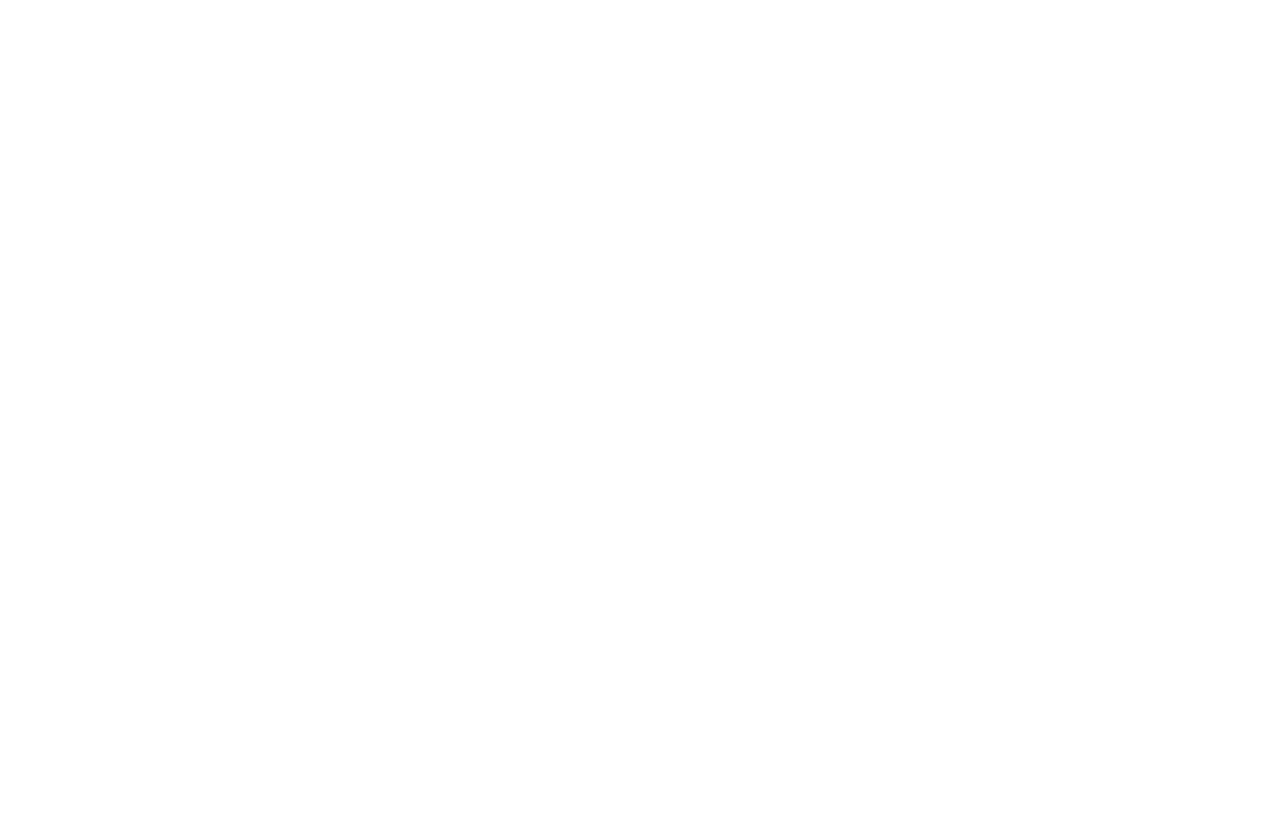
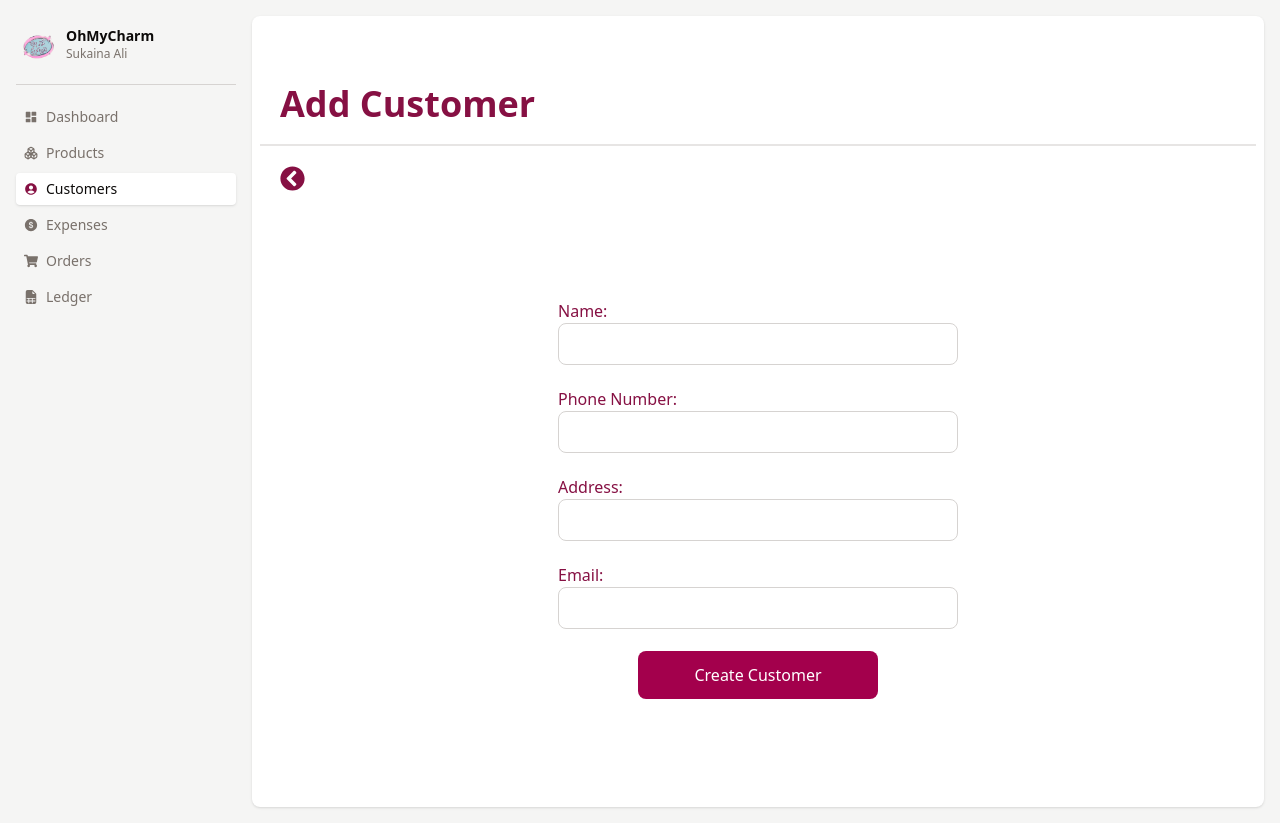
Before and after one commit to zainanis/ohmycharm-ledger, a React (Vite) app in the folder frontend/: page /customers/add in a window 1280 px wide. Before the commit this address had no page. Before the commit the page ends 800 px from the top, so only its background shows below. Built offline with nearby package versions, Linux system fonts and the light colour scheme.

Commit message:
created add customer page

```diff
--- a/frontend/src/App.jsx
+++ b/frontend/src/App.jsx
@@ -7,6 +7,7 @@
 import Orders from "./pages/Orders";
 import Ledger from "./pages/Ledger";
 import { Createproduct } from "./components/Products/createproduct";
+import { Createcustomer } from "./components/Customers/createcustomer";
 
 function App() {
   return (
@@ -18,6 +19,8 @@
           <Route path="products/:id" element={<Createproduct />} />
           <Route path="products/add" element={<Createproduct />} />
           <Route path="customers" element={<Customers />} />
+          <Route path="customers/add" element={<Createcustomer />} />
+
           <Route path="expenses" element={<Expenses />} />
           <Route path="orders" element={<Orders />} />
           <Route path="ledger" element={<Ledger />} />
--- /dev/null
+++ b/frontend/src/components/Customers/createcustomer.jsx
@@ -0,0 +1,112 @@
+import { useState, useEffect } from "react";
+import axios from "axios";
+import { NavLink, useNavigate } from "react-router";
+import { FaChevronCircleLeft } from "react-icons/fa";
+import { useParams } from "react-router";
+
+export const Createcustomer = () => {
+  const { id } = useParams();
+  const [customer, setCustomer] = useState({});
+  const [loading, setLoading] = useState(false);
+  const [name, setName] = useState("");
+  const [address, setAddress] = useState("");
+  const [phonenumber, setPhonenumber] = useState();
+  const [email, setEmail] = useState("");
+
+  const navigate = useNavigate();
+
+  const handleSubmit = (e) => {
+    e.preventDefault();
+
+    const newCustomer = {
+      name,
+      phoneNumber: parseFloat(phonenumber),
+      address,
+      email,
+    };
+    console.log(newCustomer);
+    const request = axios.post(
+      "http://localhost:5001/api/customers",
+      newCustomer
+    );
+
+    request
+      .then((res) => {
+        console.log("Customer Created Successfully.");
+        navigate("/customers", { replace: true });
+      })
+      .catch((error) => {
+        console.log(error.response);
+      });
+  };
+
+  return (
+    <div className=" bg-white rounded-lg shadow flex  flex-col  gap-2 p-2 ">
+      <div className="flex flex-col gap-5">
+        <div className="border-solid border-b-2 pt-15 px-5 border-stone-200 flex justify-between flex-wrap py-5">
+          <h1 className="font-bold text-4xl text-pink-900">Add Customer</h1>
+        </div>
+        <div className="pl-5">
+          <NavLink to="/customers">
+            <FaChevronCircleLeft size={25} className=" text-pink-900 " />
+          </NavLink>
+        </div>
+      </div>
+      <div className=" flex flex-col items-center justify-center  min-h-[75vh]">
+        <form
+          className=" flex flex-col justify-between min-h-100 w-100"
+          onSubmit={handleSubmit}
+        >
+          <div className="flex flex-col text-pink-900">
+            <label htmlFor="Name">Name:</label>
+            <input
+              className="border-1 border-stone-300 rounded-lg px-5 py-2"
+              type="text"
+              value={name}
+              onChange={(e) => setName(e.target.value)}
+            />
+          </div>
+          <div className="flex flex-col text-pink-900">
+            <label htmlFor="Price">Phone Number:</label>
+            <input
+              className="border-1 border-stone-300 rounded-lg px-5 py-2"
+              type="number"
+              value={phonenumber}
+              onChange={(e) => setPhonenumber(e.target.value)}
+            />
+          </div>
+          <div className="flex flex-col text-pink-900">
+            <label htmlFor="Description">Address:</label>
+            <input
+              className="border-1 border-stone-300 rounded-lg px-5 py-2"
+              type="text"
+              value={address}
+              onChange={(e) => setAddress(e.target.value)}
+            />
+          </div>
+
+          <div className="flex flex-col text-pink-900">
+            <label htmlFor="Description">Email:</label>
+            <input
+              className="border-1 border-stone-300 rounded-lg px-5 py-2"
+              type="text"
+              value={email}
+              onChange={(e) => setEmail(e.target.value)}
+            />
+          </div>
+
+          <div className="flex justify-center">
+            <button
+              className="rounded-lg w-60 py-3 bg-pink-800 hover:bg-pink-900 hover:shadow-lg text-white"
+              type="submit"
+            >
+              Create Customer
+            </button>
+          </div>
+        </form>
+      </div>
+    </div>
+  );
+};
+
+export default Createcustomer;
--- a/frontend/src/components/Products/Paginate.jsx
+++ b/frontend/src/components/Products/Paginate.jsx
@@ -12,7 +12,8 @@
   const itemsPerPage = 10;
 
   const filteredProducts = useMemo(() => {
-    if (selectedStatus === "All") return allProducts;
+    if (selectedStatus === "All" || selectedStatus == undefined)
+      return allProducts;
     return allProducts.filter((product) => product.status === selectedStatus);
   }, [selectedStatus, allProducts]);
 
--- a/frontend/src/pages/Customers.jsx
+++ b/frontend/src/pages/Customers.jsx
@@ -6,7 +6,6 @@
 
 const Customers = () => {
   const [allProducts, SetallProducts] = useState([]);
-  const [selectedStatus, setSelectedStatus] = useState("All");
   const [currentPage, setCurrentPage] = useState(1);
   const [search, setSearch] = useState("");
 
@@ -26,20 +25,15 @@
       });
   }, []);
 
-  const handleStatusChange = (e) => {
-    setSelectedStatus(e.target.value);
-    setCurrentPage(1);
-  };
-
   return (
     <div className=" bg-white rounded-lg shadow flex gap-2 p-2  flex-col justify-between ">
       <div className="flex flex-col gap-5">
         <div className="border-solid border-b-2 pt-15 px-5 border-stone-200 flex justify-between flex-wrap py-5">
-          <h1 className="font-bold text-4xl text-pink-900">Products</h1>
+          <h1 className="font-bold text-4xl text-pink-900">Customers</h1>
           <input
             type="text"
             className="border-1 border-solid border-stone-200 rounded-lg pr-20 py-2 pl-5"
-            placeholder="Search Products"
+            placeholder="Search Customers"
             value={search}
             onChange={(e) => setSearch(e.target.value)}
           />
@@ -51,25 +45,13 @@
             to="add"
           >
             <FaPlus />
-            Add Product
+            Add Customer
           </NavLink>
-
-          <select
-            value={selectedStatus}
-            onChange={handleStatusChange}
-            className="border px-4 py-2 rounded border-stone-200 text-stone-500"
-          >
-            <option value="All">All</option>
-            <option value="Available">Available</option>
-            <option value="Discontinued">Discontinued</option>
-            <option value="Currently Unavailable">Currently Unavailable</option>
-          </select>
         </div>
       </div>
 
       <Paginate
         allProducts={allProducts}
-        selectedStatus={selectedStatus}
         currentPage={currentPage}
         search={search}
         setCurrentPage={setCurrentPage}
```
